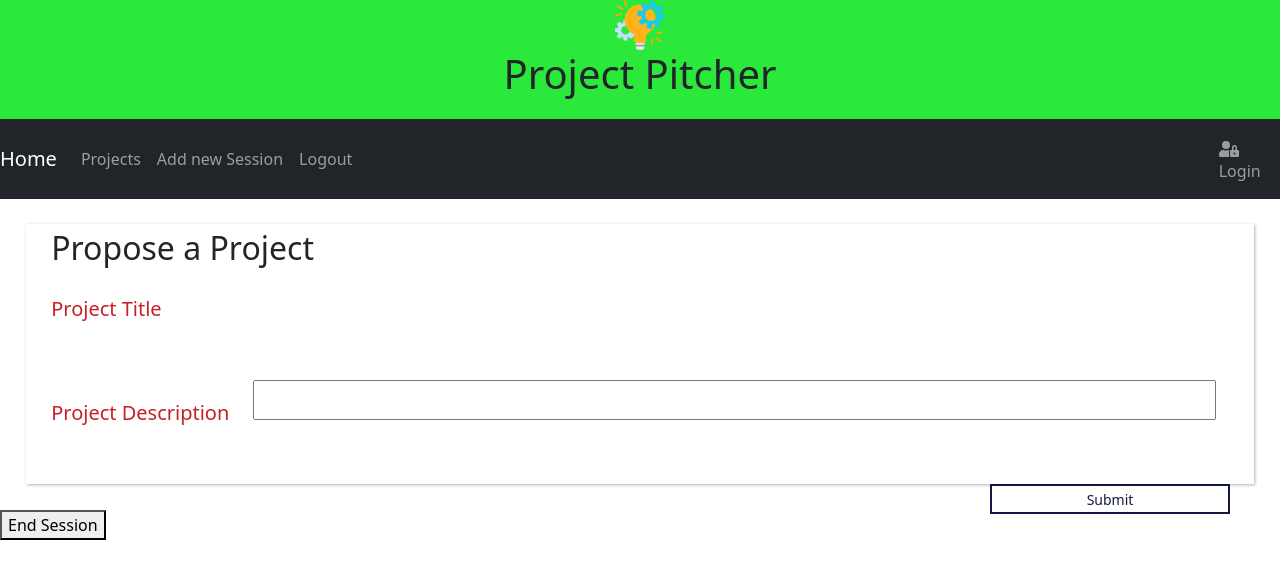
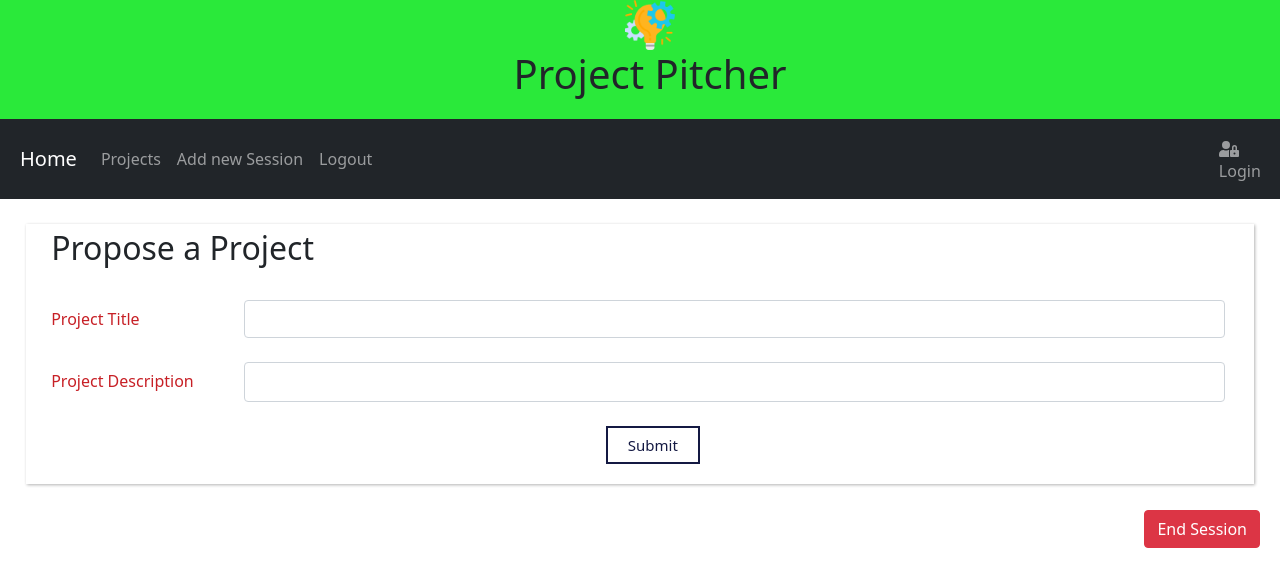
Before and after one commit to LukeOfEarth/bbd-project-picker, a React (Create React App) app in the folder bbd-project-picker/: page /project in a window 1280 px wide. Shown: the top 586 px of the page. Built offline with nearby package versions, Linux system fonts and the light colour scheme.

Commit message:
css changes for textbox

```diff
--- a/bbd-project-picker/package.json
+++ b/bbd-project-picker/package.json
@@ -3,6 +3,8 @@
   "version": "0.1.0",
   "private": true,
   "dependencies": {
+    "@material-ui/core": "^4.11.3",
+    "@material-ui/icons": "^4.11.2",
     "@testing-library/jest-dom": "^5.11.9",
     "@testing-library/react": "^11.2.3",
     "@testing-library/user-event": "^12.6.0",
--- a/bbd-project-picker/src/components/joinSession.jsx
+++ b/bbd-project-picker/src/components/joinSession.jsx
@@ -1,9 +1,11 @@
 import React, { useEffect, useState } from 'react';
-
+import Fab from '@material-ui/core/Fab';
+import AddIcon from '@material-ui/icons/Add';
 import {Table,Button, Container,Row} from 'react-bootstrap';
 import { useHistory } from "react-router";
 
 import {useSocket} from '../contexts/socket-provider';
+
 
 function JoinedSession() {
 
@@ -41,8 +43,18 @@ function JoinedSession() {
     return(
       <Container fluid ="md">
           <Row>
+
+          <div class="pt-3 text-center">
+                      <Fab color="secondary" variant="extended" aria-label="add" onClick={onSubmit}>
+                              <AddIcon/>
+                              Adding new Session
+                      </Fab>
+                </div>
             <h3 className="m-4 d-flex justify-content-center">Session-List</h3>
-            <button type='button' onClick={onSubmit}>Create a session</button>
+            <div class="row">
+
+            </div>
+
             <Table hover>
                   <thead>
                     <tr>
--- a/bbd-project-picker/src/components/projectWrapper.jsx
+++ b/bbd-project-picker/src/components/projectWrapper.jsx
@@ -1,7 +1,10 @@
 import React, {useState, useEffect, useCallback } from 'react';
 import Suggestion from './suggestionForm';
+import {Button} from 'react-bootstrap';
 import Project from './project';
 import Finalist from './finalist';
+import '../styles/suggestion.css';
+
 import {useSocket} from '../contexts/socket-provider';
 
 function ProjectsWrapper(){
@@ -67,7 +70,9 @@ function ProjectsWrapper(){
                     <Project data={project} key={index} handleVote={handleVote} handleVoteRemoved={handleVoteRemoved}/>
                 )}
                 <Suggestion addNewProject={addNewProject}></Suggestion>
-                <button onClick={() => socket.emit('session-ended')}>End Session</button>
+                <div className="endsession">
+                <Button type="button" className="btn-danger" onClick={() => socket.emit('session-ended')}>End Session</Button>
+                </div>
             </>
         )
     } else{
--- a/bbd-project-picker/src/components/suggestionForm.jsx
+++ b/bbd-project-picker/src/components/suggestionForm.jsx
@@ -43,21 +43,21 @@ class Suggestion extends Component {
     render() {
         return (
             <section className='suggestion-form'>
-                <h2>Propose a Project</h2>
+                <h2 className="pb-4">Propose a Project</h2>
                 <form>
-                    <div className='form-input'>
-                        <label className='form-label'>Project Title</label>
-                        <input id='form-input' type='text' name='title' onChange={this.handleChange}>
+                    <div className='form-group form-group row form-input'>
+                        <label className="form-label col-sm-2 col-form-label">Project Title</label>
+                        <input className="form-control" id='form-input' type='text' name='title' onChange={this.handleChange}>
 
                         </input>
                     </div>
-                    <div className='form-input'>
-                        <label className='form-label'>Project Description</label>
-                        <textarea id='form-text' type='textarea' name='description' onChange={this.handleChange}>
+                    <div className='form-group form-group row form-input'>
+                        <label className='form-label col-sm-2 col-form-label'>Project Description</label>
+                        <textarea className="form-control col-sm-10" id='form-text' type='textarea' name='description' onChange={this.handleChange}>
 
                         </textarea>
                     </div>
-                    <button className='form-button' onClick={this.handleSubmit}>Submit</button>
+                    <button className='form-button'  onClick={this.handleSubmit}>Submit</button>
                 </form>
             </section>
         );
--- a/bbd-project-picker/src/styles/header.css
+++ b/bbd-project-picker/src/styles/header.css
@@ -3,6 +3,11 @@
     box-shadow: 3px 3px 4px grey;
     padding-bottom: 1%;
     text-align: center;
+    padding-left: 20px;
+
+}
+.navbar{
+     padding-left: 20px;
 }
 .logo{
     height: 50px;
--- a/bbd-project-picker/src/styles/suggestion.css
+++ b/bbd-project-picker/src/styles/suggestion.css
@@ -26,15 +26,15 @@
 }
 
 .form-button {
-  float: right;
-  margin: 2%;
+
+  margin: 0px auto;
   border: 2px solid #141943;
   background-color: white;
   color: #141943;
   transition: background-color 0.5s;
-  width: 20%;
-  height: 30px;
-  font-size: 14px;
+  padding: 6px 20px;
+  font-size: 15px;
+  display: block;
 }
 
 .form-button:hover {
@@ -44,14 +44,18 @@
 
 #form-input,
 #form-text {
-  margin-left: 2%;
-  margin-top: 2%;
   width: 80%;
 }
 
-#form-input {
-  height: 20px;
+.endsession{
+    text-align: right;
+    padding-bottom: 10px;
+    margin-right: 20px;
 }
+
+/* #form-input {
+  height: 2px;
+} */
 
 #form-text {
   height: 40px;
```
